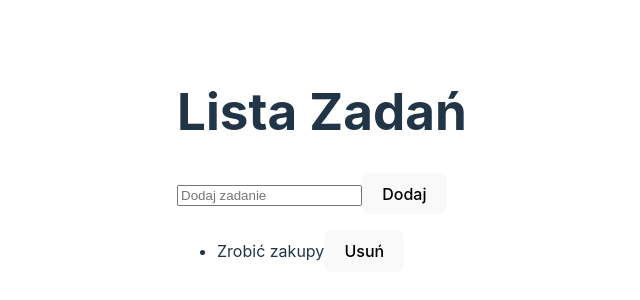
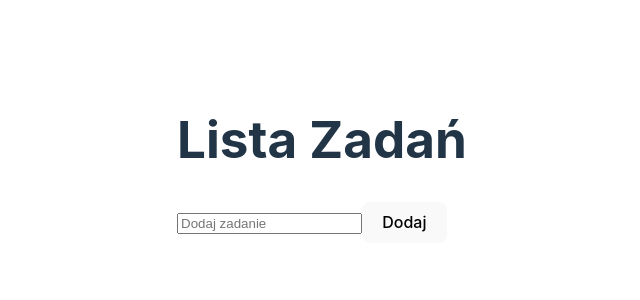
Before and after one commit to lukas-sikora/zadania-react, a React (Vite) app in the folder react-training/: page / in a window 1280 px wide. Shown: the part 232-532 px from the top of the page, without its empty margins (318-958 px from the left). Built offline with nearby package versions, Linux system fonts and the light colour scheme.

Commit message:
use-reducer-task/1-solution

```diff
--- a/react-training/src/components/TodoList.jsx
+++ b/react-training/src/components/TodoList.jsx
@@ -1,13 +1,47 @@
+import { useReducer, useState } from "react";
+
+const initialState = [];
+
+const reducer = (state, action) => {
+  switch (action.type) {
+    case "add":
+      return [...state, { id: state.length, name: action.name }];
+    case "remove":
+      return state.filter(({ id }) => id !== action.id);
+    default:
+      return state;
+  }
+};
+
 const ToDoList = () => {
+  const [tasks, dispatch] = useReducer(reducer, initialState);
+  const [taskName, setTaskName] = useState("");
+
+  const addTask = () => {
+    if (taskName === "") return;
+
+    dispatch({ type: "add", name: taskName });
+    setTaskName("");
+  };
+
   return (
     <>
-      <input type="text" placeholder="Dodaj zadanie" />
-      <button>Dodaj</button>
+      <input
+        type="text"
+        value={taskName}
+        onChange={(e) => setTaskName(e.target.value)}
+        placeholder="Dodaj zadanie"
+      />
+      <button onClick={addTask}>Dodaj</button>
       <ul>
-        <li>
-          Zrobić zakupy
-          <button>Usuń</button>
-        </li>
+        {tasks.map(({ id, name }) => (
+          <li key={id}>
+            {name}
+            <button onClick={() => dispatch({ type: "remove", id })}>
+              Usuń
+            </button>
+          </li>
+        ))}
       </ul>
     </>
   );
```
